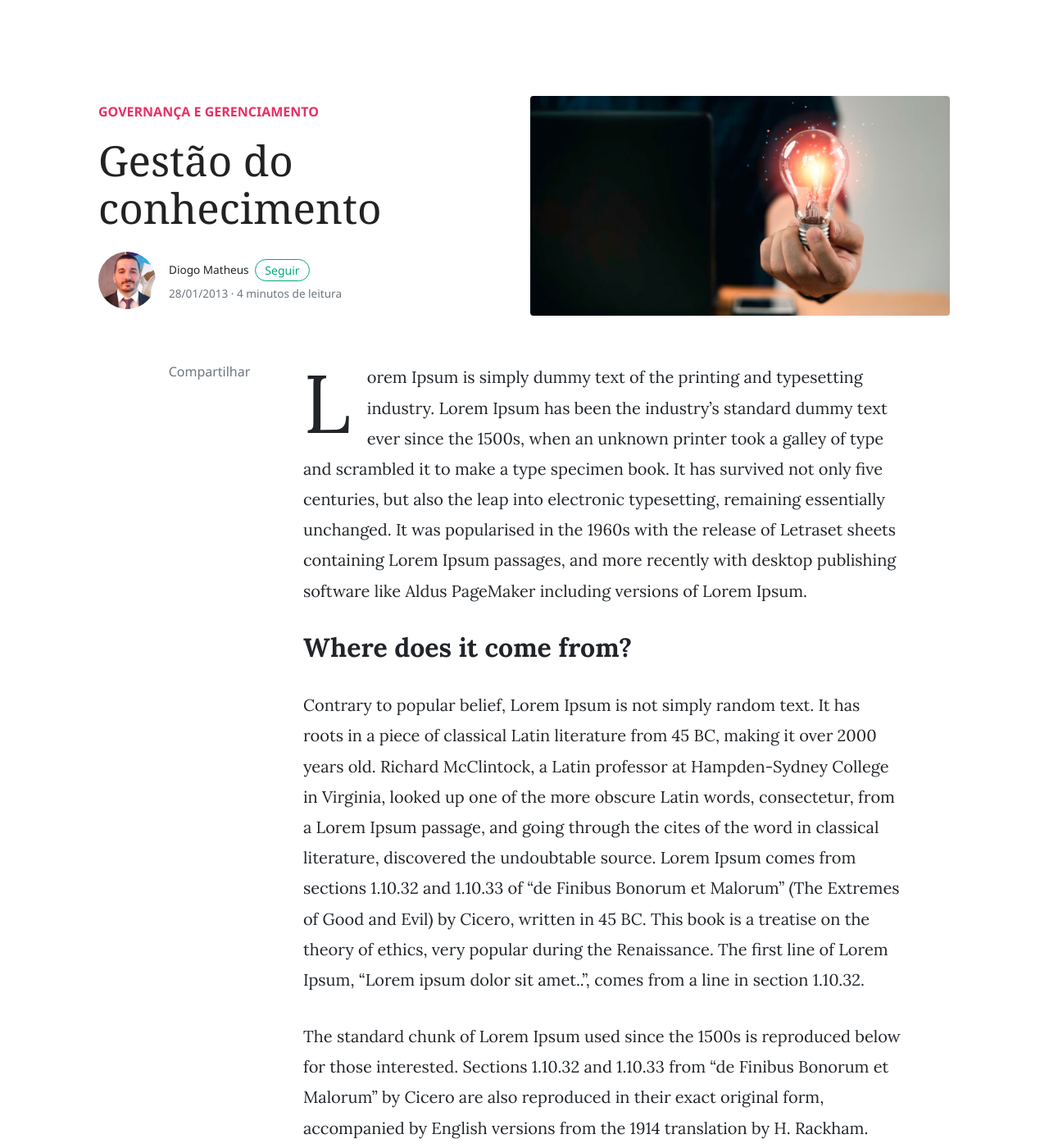
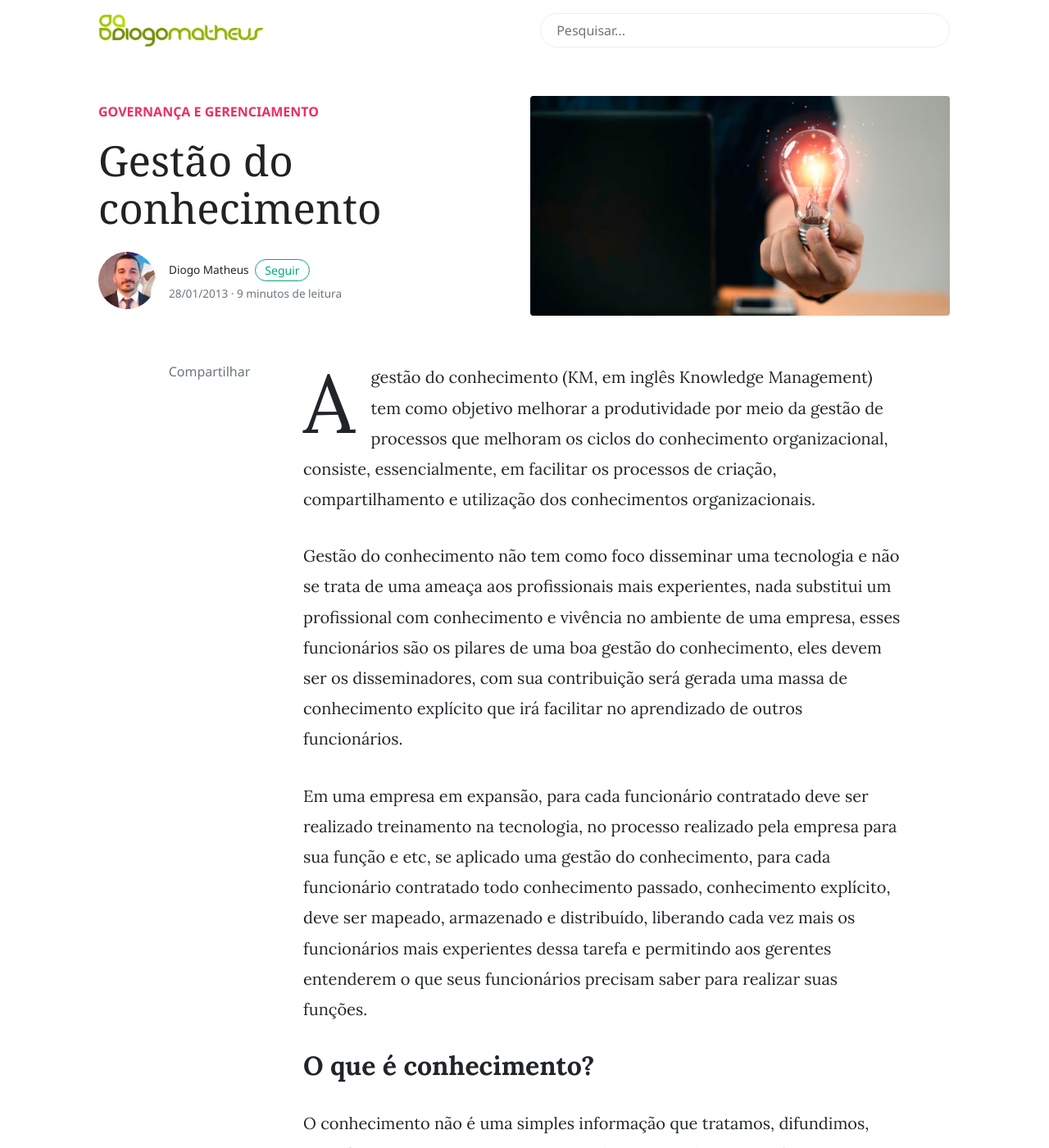
Before and after one commit to diogomatheus/diogomatheus.github.io, a Jekyll site: the page built from _posts/2013-01-28-knowledge-management.md, in a window 1280 px wide and 1400 px high. Shown: the whole window at 82% size. Built offline with Jekyll 4.4.1, drawn with Linux system fonts in a browser that asks for light colours; nearby versions of some CDN libraries; comment, search, counter and statistics services are not loaded; some of the changed text lies outside the part shown.

Commit message:
feat: content migration

```diff
--- a/_posts/2013-01-28-knowledge-management.md
+++ b/_posts/2013-01-28-knowledge-management.md
@@ -8,14 +8,76 @@
 redirect_from:
   - "/blog/gerenciamento-de-projetos/gestao-do-conhecimento/"
 ---
-Lorem Ipsum is simply dummy text of the printing and typesetting industry. Lorem Ipsum has been the industry's standard dummy text ever since the 1500s, when an unknown printer took a galley of type and scrambled it to make a type specimen book. It has survived not only five centuries, but also the leap into electronic typesetting, remaining essentially unchanged. It was popularised in the 1960s with the release of Letraset sheets containing Lorem Ipsum passages, and more recently with desktop publishing software like Aldus PageMaker including versions of Lorem Ipsum.
+A gestão do conhecimento (KM, em inglês Knowledge Management) tem como objetivo melhorar a produtividade por meio da gestão de processos que melhoram os ciclos do conhecimento organizacional, consiste, essencialmente, em facilitar os processos de criação, compartilhamento e utilização dos conhecimentos organizacionais.
 
-## Where does it come from?
+Gestão do conhecimento não tem como foco disseminar uma tecnologia e não se trata de uma ameaça aos profissionais mais experientes, nada substitui um profissional com conhecimento e vivência no ambiente de uma empresa, esses funcionários são os pilares de uma boa gestão do conhecimento, eles devem ser os disseminadores, com sua contribuição será gerada uma massa de conhecimento explícito que irá facilitar no aprendizado de outros funcionários.
 
-Contrary to popular belief, Lorem Ipsum is not simply random text. It has roots in a piece of classical Latin literature from 45 BC, making it over 2000 years old. Richard McClintock, a Latin professor at Hampden-Sydney College in Virginia, looked up one of the more obscure Latin words, consectetur, from a Lorem Ipsum passage, and going through the cites of the word in classical literature, discovered the undoubtable source. Lorem Ipsum comes from sections 1.10.32 and 1.10.33 of "de Finibus Bonorum et Malorum" (The Extremes of Good and Evil) by Cicero, written in 45 BC. This book is a treatise on the theory of ethics, very popular during the Renaissance. The first line of Lorem Ipsum, "Lorem ipsum dolor sit amet..", comes from a line in section 1.10.32.
+Em uma empresa em expansão, para cada funcionário contratado deve ser realizado treinamento na tecnologia, no processo realizado pela empresa para sua função e etc, se aplicado uma gestão do conhecimento, para cada funcionário contratado todo conhecimento passado, conhecimento explícito, deve ser mapeado, armazenado e distribuído, liberando cada vez mais os funcionários mais experientes dessa tarefa e permitindo aos gerentes entenderem o que seus funcionários precisam saber para realizar suas funções.
 
-The standard chunk of Lorem Ipsum used since the 1500s is reproduced below for those interested. Sections 1.10.32 and 1.10.33 from "de Finibus Bonorum et Malorum" by Cicero are also reproduced in their exact original form, accompanied by English versions from the 1914 translation by H. Rackham.
+## O que é conhecimento?
 
-## Why do we use it?
+O conhecimento não é uma simples informação que tratamos, difundimos, classificamos ou estocamos como um objetivo. Conhecimento é uma reapropriação feita pelo ser humano por meio de sua cultura, ambiente sócio-profissional, afetividade, etc.
 
-It is a long established fact that a reader will be distracted by the readable content of a page when looking at its layout. The point of using Lorem Ipsum is that it has a more-or-less normal distribution of letters, as opposed to using 'Content here, content here', making it look like readable English. Many desktop publishing packages and web page editors now use Lorem Ipsum as their default model text, and a search for 'lorem ipsum' will uncover many web sites still in their infancy. Various versions have evolved over the years, sometimes by accident, sometimes on purpose (injected humour and the like).
+Conhecimento tácito
+
+Conhecimento pessoal, específico de um determinado contexto, difícil de ser formulado e comunicado, resultado da experiência.
+
+Conhecimento explícito
+
+Conhecimento que pode ser transmitido por meio da linguagem, oral ou escrita, permitindo a aquisição do saber por terceiros, ou seja, compreender sobre fatos e eventos, mas não necessariamente agir sobre tais fatos e eventos.
+
+## Ferramentas para gestão do conhecimento
+
+As ferramentas para gestão do conhecimento ainda estão em fase de aperfeiçoamento e longe de serem solução completas para a gestão do conhecimento, a intervenção humana ainda é essencial para a criação das bases de conhecimento e sua gestão.
+
+E-learning
+
+O e-learning, ou ensino eletrónico, corresponde a um modelo de ensino não presencial suportado por tecnologia. Atualmente, o modelo de ensino/aprendizagem assenta no ambiente online, aproveitando as capacidades da Internet para comunicação e distribuição de conteúdos.
+
+Ferramentas:
+- [Moodle](https://moodle.org/)
+
+Wiki
+
+Este software colaborativo permite a edição coletiva dos documentos usando um sistema que não necessita que o conteúdo seja revisto antes da sua publicação, ótimo para incentivar toda equipe, visando compartilhar seus conhecimentos.
+
+Ferramentas:
+- [MediaWiki](http://www.mediawiki.org/wiki/MediaWiki)
+- [TWiki](http://www.twiki.org/)
+
+Blog
+
+Um blog é um site cuja estrutura permite a atualização rápida a partir de acréscimos dos chamados artigos, ou posts. Estes são, em geral, organizados de forma cronológica inversa, tendo como foco a temática proposta do blog, podendo ser escritos por um número variável de pessoas, de acordo com a política do blog.
+
+Acredito que um blog pode ser utilizado em diversas áreas de uma empresa, mas diferente de um ambiente Wiki deve ser gerenciado pelos funcionários mais experientes, se possível com conteúdo sempre revisado pela gerência antes de ser postado, se aplicado em diversas áreas, pode formar um portal, onde os melhores materiais criados pelos funcionários seriam postados nos blogs de suas respectivas áreas.
+
+Ferramentas:
+- [WordPress](http://wordpress.org/)
+
+Fórum de discussões
+
+O fórum de discussão costuma ser embutido em diversas outras ferramentas, como no caso das ferramentas e-learning, mas também pode ser utilizado separadamente, ótimo para identificar os principais focos de dúvidas da equipe.
+
+Ferramentas:
+- [phpBB](http://www.phpbb.com/)
+
+Lista de discussão
+
+A lista de discussão funciona através de trocas de email, onde ao abrir um questionamento os participantes do grupo são informados por email, particularmente não gosto desse tipo de lista em ambiente de trabalho, principalmente quando não é gerenciado e utilizado de maneira correta.
+
+## Por onde começar?
+
+Após conhecer algumas ferramentas para mapeamento e distribuição do conhecimento, iniciar uma gestão de conhecimento não é complicado, mas é necessário focar na melhoria desses processos, se seu negócio não permite uma estruturação por meio de e-learning, comece pelo ambiente wiki, incentive seus funcionários, mostre como é importante para empresa e gratificante para eles compartilhar seus conhecimentos, adote como métrica para avaliação, evite obrigatoriedade, trate a colaboração como diferencial.
+
+## Conclusão
+
+Gestão do conhecimento tem foco nas pessoas, evita retrabalho, trata-se de um processo, não de um sistema ou projeto, sua implantação está ligada diretamente a cultura organizacional, alta gestão e funcionários. Que tipo de organização queremos ser?
+
+<blockquote class="blockquote">
+  <p class="mb-2 text-right">Feliz aquele que transfere o que sabe e aprende o que ensina.</p>
+  <p class="blockquote-footer text-right">Cora Coralina</p>
+</blockquote>
+
+Referência(s)
+
+- http://www.slideshare.net/ezyolamarca/palestra-ezyo-usodeferramentaslivresnagestaodoconhecimentoodp
```
